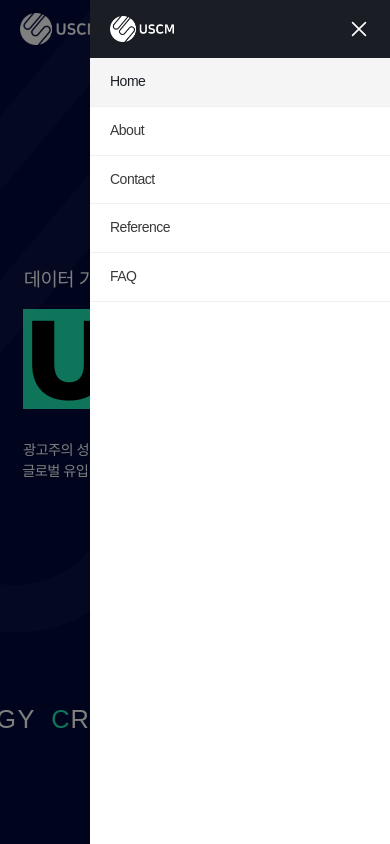
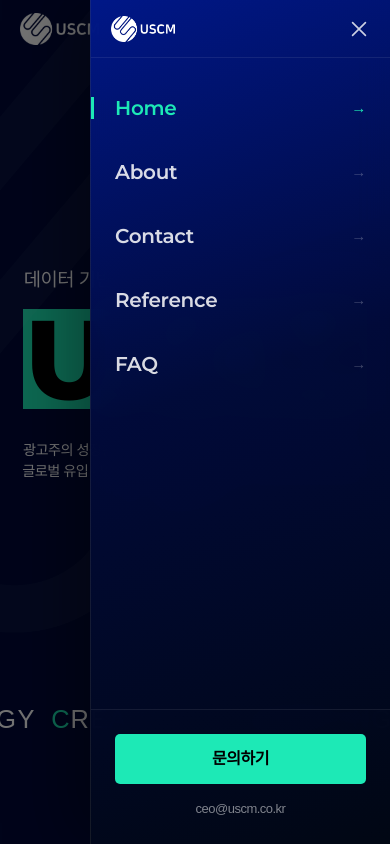
Before and after one commit to okkim32275-create/uscm-homepage, a plain HTML site: page index.html in a window 390 px wide. Both pictures are taken after a click on the button "메뉴 열기". Shown: the top 844 px of the page. Drawn offline with Linux system fonts and the light colour scheme; animation ran at ten frames a second; a web font is replaced by a local one.

Commit message:
모바일 메뉴를 사이트 톤(딥 네이비·민트)에 맞춘 다크 패널로 변경, 메뉴 하단 문의하기 버튼 추가
Co-Authored-By: Claude Opus 5.5 <noreply@anthropic.com>
Claude-Session: https://claude.ai/code/session_01QqDcumAqPdCFYb39PDGkqH

```diff
--- a/css/site.css
+++ b/css/site.css
@@ -122,38 +122,74 @@ main { position: relative; }
 /* 모바일 슬라이드 메뉴 */
 .m-dim {
   position: fixed; inset: 0;
-  background: rgba(0, 0, 0, .5);
+  background: rgba(0, 0, 0, .55);
   opacity: 0; visibility: hidden;
   transition: opacity .3s ease, visibility .3s;
   z-index: 1999;
 }
+/* 모바일 메뉴: 사이트 톤(딥 네이비 + 민트 포인트)에 맞춘 다크 패널 */
 .m-menu {
   position: fixed; top: 0; right: 0; bottom: 0;
   width: 300px; max-width: 85vw;
-  background: #fff;
+  display: flex; flex-direction: column;
+  background: linear-gradient(160deg, rgba(0, 24, 140, .96) 0%, rgba(1, 10, 58, .97) 45%, rgba(1, 7, 20, .98) 100%);
+  -webkit-backdrop-filter: blur(16px);
+  backdrop-filter: blur(16px);
+  border-left: 1px solid rgba(255, 255, 255, .08);
+  box-shadow: -20px 0 60px rgba(0, 0, 0, .35);
   transform: translateX(100%);
-  transition: transform .3s ease;
+  transition: transform .35s cubic-bezier(.2, .8, .2, 1);
   z-index: 2000;
   overflow-y: auto;
 }
 .m-menu-top {
   height: 58px;
-  background: #1a1e24;
+  flex-shrink: 0;
   display: flex; align-items: center; justify-content: space-between;
   padding: 0 20px;
+  border-bottom: 1px solid rgba(255, 255, 255, .08);
 }
 .m-menu-top img { height: 26px; width: auto; }
-.m-close { background: none; border: 0; color: #fff; width: 22px; height: 22px; cursor: pointer; }
+.m-close { background: none; border: 0; color: #fff; width: 22px; height: 22px; cursor: pointer; opacity: .8; }
 .m-close svg { width: 100%; height: 100%; display: block; }
+.m-menu nav { padding: 18px 0; }
 .m-menu nav a {
-  display: block;
-  padding: 12px 20px;
-  font-size: 14px;
-  letter-spacing: -0.5px;
-  color: rgba(33, 33, 33, .89);
-  border-bottom: 1px solid #f0f0f0;
+  position: relative;
+  display: flex; align-items: center; justify-content: space-between;
+  padding: 15px 24px;
+  font-family: 'Montserrat', 'Pretendard Variable', sans-serif;
+  font-size: 20px;
+  font-weight: 600;
+  letter-spacing: -0.3px;
+  color: rgba(255, 255, 255, .85);
+  transition: color .2s, background-color .2s;
 }
-.m-menu nav a.active { background: #f5f5f5; color: #1a1e24; }
+.m-menu nav a::after { content: '→'; font-size: 15px; color: rgba(255, 255, 255, .25); transition: color .2s, transform .2s; }
+.m-menu nav a:active, .m-menu nav a:hover { background: rgba(255, 255, 255, .05); }
+.m-menu nav a.active { color: var(--main-color); }
+.m-menu nav a.active::before {
+  content: '';
+  position: absolute; left: 0; top: 50%;
+  width: 3px; height: 22px;
+  transform: translateY(-50%);
+  background: var(--main-color);
+}
+.m-menu nav a.active::after { color: var(--main-color); }
+.m-menu-foot {
+  margin-top: auto;
+  padding: 24px;
+  border-top: 1px solid rgba(255, 255, 255, .08);
+}
+.m-menu-cta {
+  display: flex; align-items: center; justify-content: center;
+  height: 50px;
+  border-radius: 5px;
+  background: var(--main-color);
+  color: #000 !important;
+  font-size: 16px;
+  font-weight: 700;
+}
+.m-menu-mail { display: block; margin-top: 14px; text-align: center; font-size: 13px; color: rgba(255, 255, 255, .5); }
 body.menu-open { overflow: hidden; }
 body.menu-open .m-dim { opacity: 1; visibility: visible; }
 body.menu-open .m-menu { transform: none; }
--- a/index.html
+++ b/index.html
@@ -37,6 +37,7 @@
 <aside class="m-menu" aria-label="모바일 메뉴">
   <div class="m-menu-top"><img src="/img/logo-white-sm.png" alt="USCM"><button class="m-close" type="button" aria-label="메뉴 닫기" data-menu-close><svg viewBox="0 0 24 24" fill="none" stroke="currentColor" stroke-width="1.8" stroke-linecap="round"><path d="M5 5l14 14M19 5L5 19"/></svg></button></div>
   <nav><a href="/" class="active">Home</a><a href="/about">About</a><a href="/contact">Contact</a><a href="/23">Reference</a><a href="/httpsuscmcokrFAQ">FAQ</a></nav>
+  <div class="m-menu-foot"><a class="m-menu-cta" href="/contact">문의하기</a><a class="m-menu-mail" href="mailto:ceo@uscm.co.kr">ceo@uscm.co.kr</a></div>
 </aside>
 <canvas id="gradient-canvas"></canvas>
 <img class="p-sb" src="/img/symbol-bg.png" alt="">
```
Also changed, not shown: 23.html (+1 -0 lines), 404.html (+1 -0 lines), about.html (+1 -0 lines), contact.html (+1 -0 lines), httpsuscmcokrFAQ.html (+1 -0 lines).
